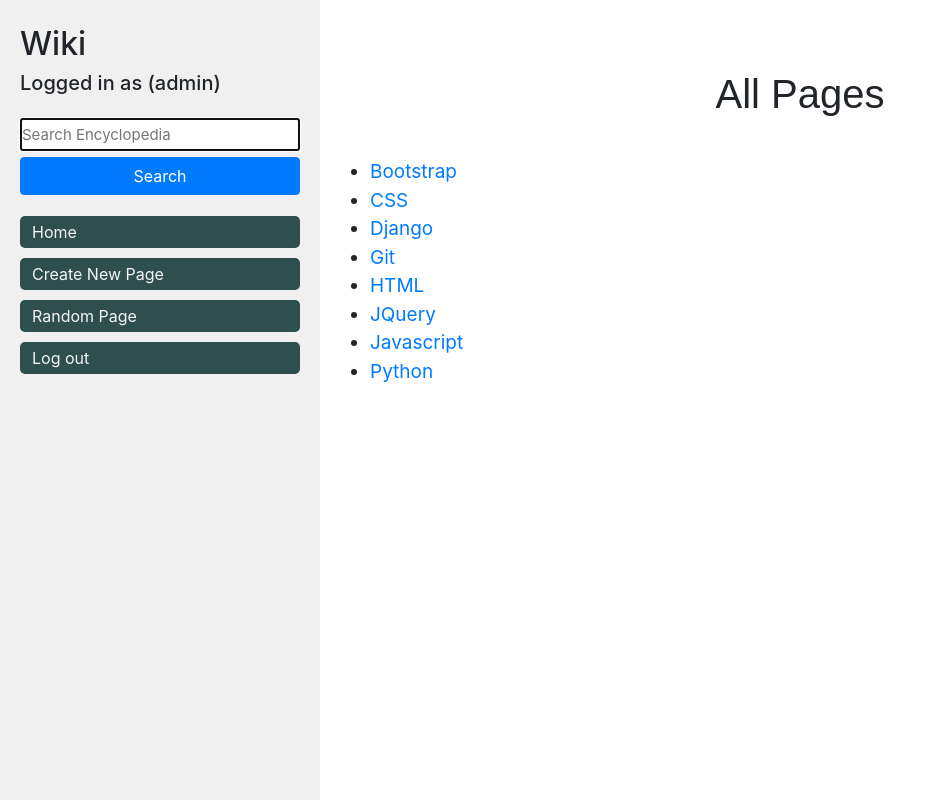
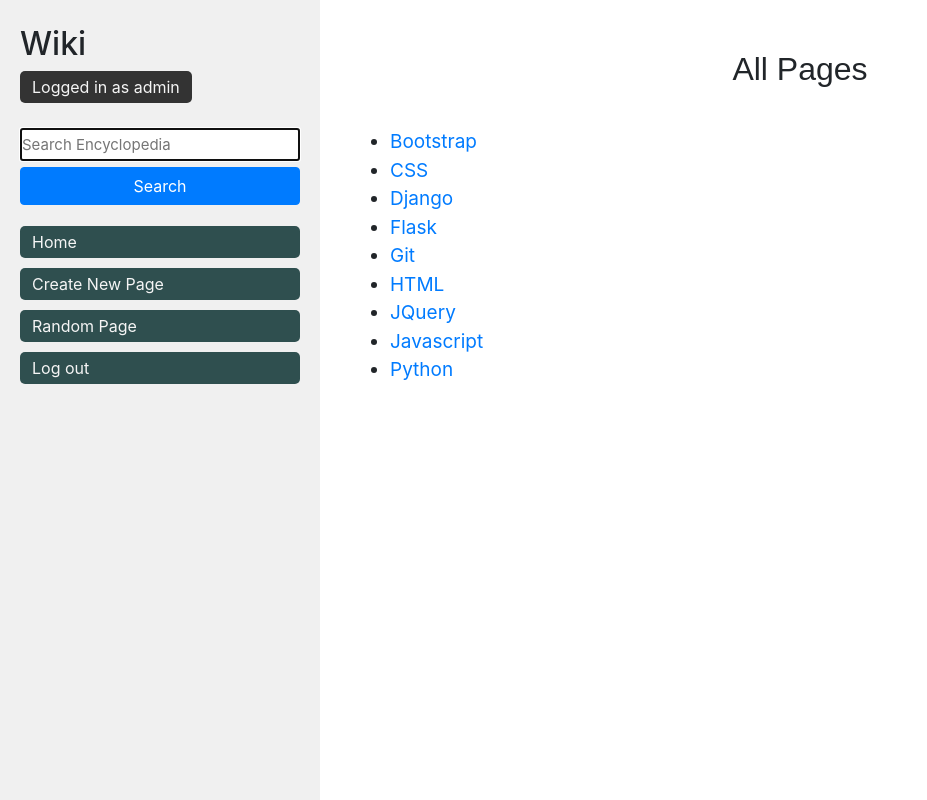
Before and after one commit to alfiomartini/wiki, a Django app: page / in a window 1280 px wide. Shown: the whole page, without its empty margins (0-927 px from the left). Run offline with Django 3.2, Linux system fonts and the light colour scheme; a user stored in the database is signed in; some libraries are stand-ins or nearby versions.

Commit message:
Added new styling for all pages

```diff
--- a/encyclopedia/static/encyclopedia/styles.css
+++ b/encyclopedia/static/encyclopedia/styles.css
@@ -4,6 +4,11 @@
 body {
     margin: 0;
     background-color: white;
+}
+
+.main{
+    padding: 10px 30px !important;
+    text-align: justify;
 }
 
 code {
@@ -62,6 +67,7 @@
     padding: 4px 12px;
     border: none;
     border-radius: 5px;
+    margin-bottom: 10px;
 }
 
 .edit-btn:hover{
--- a/encyclopedia/templates/encyclopedia/index.html
+++ b/encyclopedia/templates/encyclopedia/index.html
@@ -5,7 +5,7 @@
 {% endblock %}
 
 {% block body %}
-    <h1 class="page-heading">All Pages</h1>
+    <h2 class="page-heading">All Pages</h2>
 
     <ul class="entries">
         {% for entry in entries %}
--- a/encyclopedia/templates/encyclopedia/layout.html
+++ b/encyclopedia/templates/encyclopedia/layout.html
@@ -15,7 +15,7 @@
                     <h2>Wiki </h2>
                     <!--  if 'name_id' in request.session  (works as well)-->
                     {% if request.user.is_authenticated %}
-                        <h5>Logged in as ({{request.user.username}})</h5> <!--or request.session.name_id -->
+                        <a class="edit-btn" href="#"> Logged in as {{request.user.username}}</a> <!--or request.session.name_id -->
                         <form>
                           <div class="form-group">
                             <input class="search" type="text" name="q" value=""
--- a/encyclopedia/templates/encyclopedia/search.html
+++ b/encyclopedia/templates/encyclopedia/search.html
@@ -5,7 +5,7 @@
 {% endblock %}
 
 {% block body %}
-    <h1 class="page-heading">Search Pages</h1>
+    <h2 class="page-heading">Search Pages</h2>
 
     <ul class="entries">
         {% for entry in entries %}
```
Also changed, not shown: entries/Flask.md (added, +5 -0 lines), db.sqlite3.
